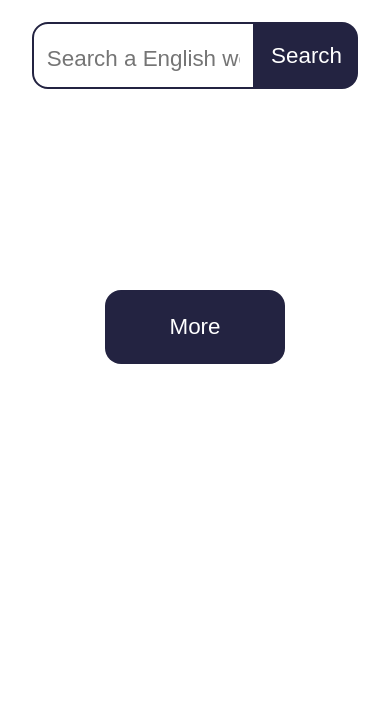
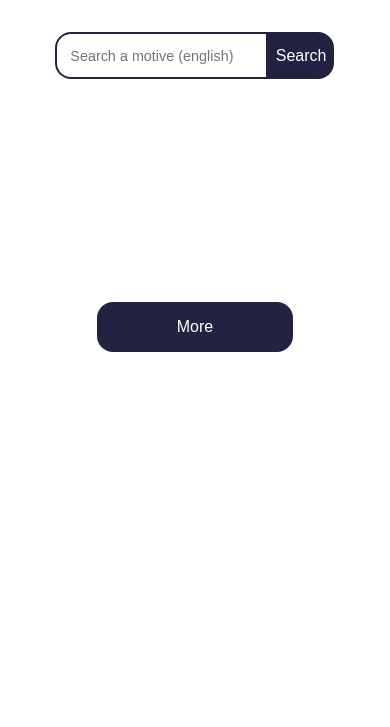
Before and after one commit to skusebauch/photoon, a plain HTML site: page index.html in a window 390 px wide. Shown: the part 117-844 px from the top of the page. Drawn offline with Linux system fonts and the light colour scheme; no server answers.

Commit message:
mobile resp

```diff
--- a/index.html
+++ b/index.html
@@ -14,7 +14,7 @@
           type="text"
           name="search"
           class="search-input"
-          placeholder="Search a English word"
+          placeholder="Search a motive (english)"
         />
         <button type="submit" class="submit-btn">Search</button>
       </form>
--- a/style.css
+++ b/style.css
@@ -29,13 +29,14 @@ header h2 {
 
 .search-form {
   display: flex;
-  padding: 2rem;
+  padding: 1rem;
+  justify-content: center;
 }
 
 .search-form input {
-  font-size: 2rem;
+  font-size: 1rem;
   padding: 0.8rem;
-  width: 100%;
+  width: 70%;
   border: 2px solid rgb(35, 35, 65);
   border-top-left-radius: 1rem;
   border-bottom-left-radius: 1rem;
@@ -43,17 +44,17 @@ header h2 {
 
 ::-webkit-input-placeholder {
   /* Edge */
-  font-size: 1.4rem;
+  font-size: 0.9rem;
 }
 
 ::placeholder {
-  font-size: 1.4rem;
+  font-size: 0.9rem;
 }
 
 .search-form button {
   border: none;
-  padding: 0.5rem 1rem;
-  font-size: 1.4rem;
+  padding: 0.5rem;
+  font-size: 1rem;
   background: rgb(35, 35, 65);
   color: white;
   cursor: pointer;
@@ -76,7 +77,7 @@ header h2 {
 
 .gallery {
   display: grid;
-  grid-template-columns: repeat(auto-fill, minmax(350px, 1fr));
+  grid-template-columns: repeat(auto-fill, minmax(250px, 1fr));
   padding: 2rem 0rem;
   width: 80%;
   margin: auto;
@@ -98,11 +99,11 @@ header h2 {
 }
 
 .more {
-  padding: 1.5rem 4rem;
+  padding: 1rem 5rem;
   background-color: rgb(35, 35, 65);
   color: white;
   border: none;
-  font-size: 1.4rem;
+  font-size: 1rem;
   cursor: pointer;
   border-radius: 1rem;
 }
```
